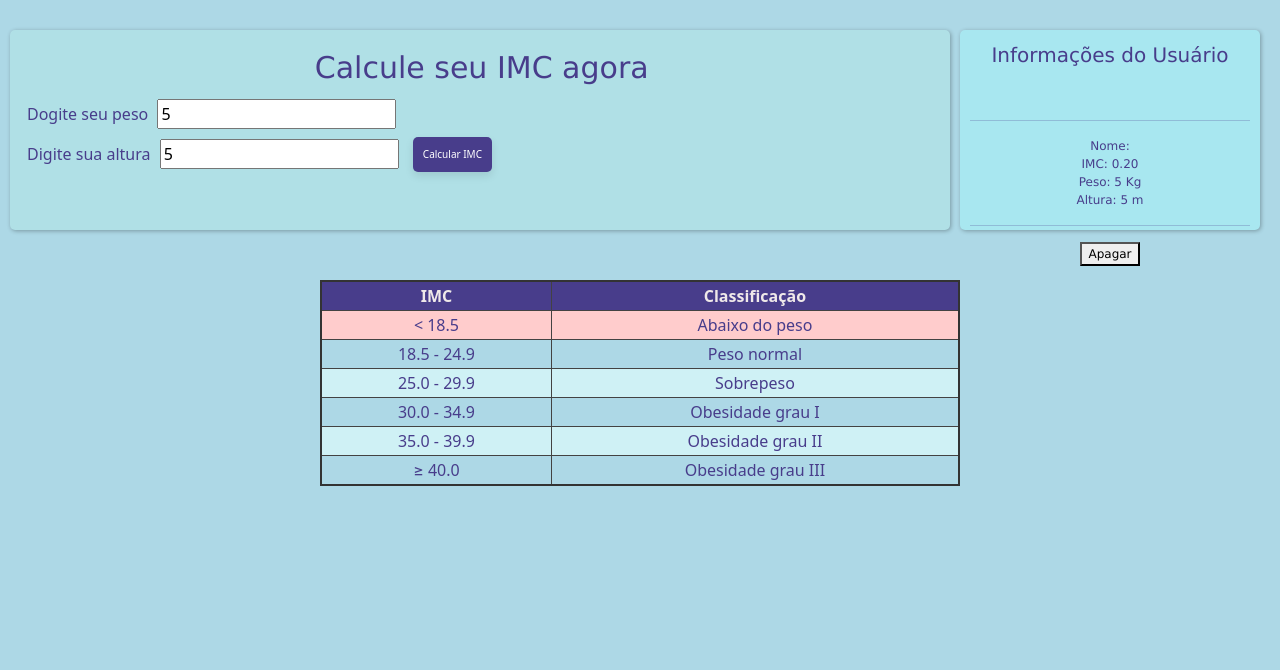
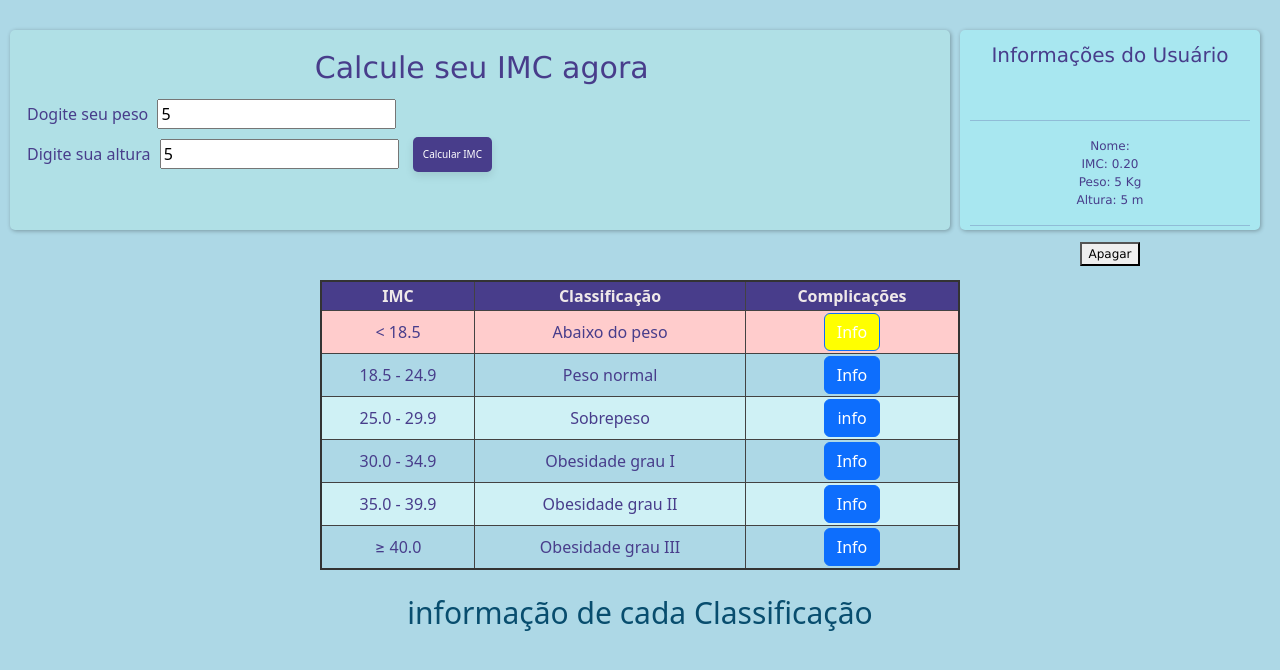
Before and after one commit to guimaraeshob/Desafio-IMC, a plain HTML site: page index.html in a window 1280 px wide. Both pictures are taken after typing "5", "5" into the empty fields and a click on the button "Calcular IMC". Drawn offline with nearby package versions, Linux system fonts and the light colour scheme.

Commit message:
1.2 Version

```diff
--- a/index.html
+++ b/index.html
@@ -42,32 +42,53 @@
         <tr>
           <th>IMC</th>
           <th>Classificação</th>
+          <th>Complicações</th>
         </tr>
         <tr id="abaixo-peso">
           <td>&lt; 18.5</td>
           <td>Abaixo do peso</td>
+          <td>
+            <button onclick="abaixoPeso()" type="button" id="btnAbaixoPeso" class="btn btn-primary">Info</button>
+          </td>
         </tr>
         <tr id="peso-normal">
           <td>18.5 - 24.9</td>
           <td>Peso normal</td>
+          <td>
+            <button onclick="pesoNormal()" type="button"  id= "btnPesoNormal" class="btn btn-primary">Info</button>
+          </td>
         </tr>
         <tr id="sobrepeso">
           <td>25.0 - 29.9</td>
           <td>Sobrepeso</td>
+          <td>
+            <button type="button" class="btn btn-primary">info</button>
+          </td>
         </tr>
         <tr id="obesidade-grau-1">
           <td>30.0 - 34.9</td>
           <td>Obesidade grau I</td>
+          <td>
+            <button class="btn btn-primary">Info</button>
+          </td>
         </tr>
         <tr id="obesidade-grau-2">
           <td>35.0 - 39.9</td>
           <td>Obesidade grau II</td>
+          <td>
+            <button type="button" class="btn btn-primary">Info</button>
+          </td>
         </tr>
         <tr id="obesidade-grau-3">
           <td>&ge; 40.0</td>
           <td>Obesidade grau III</td>
+          <td>
+            <button type="button" class="btn btn-primary">Info</button>
+          </td>
         </tr>
       </table>
+
+      <div id="infoBtn">informação de cada Classificação</div>
 
 
 </body>
--- a/script.js
+++ b/script.js
@@ -12,6 +12,10 @@ function calcular(){
     let peso = document.getElementById('peso').value
     let altura = document.getElementById('altura').value
     let info = document.getElementById('info')
+    let infoBtn = document.getElementById('infoBtn')
+    let btnAbaixoPeso = document.getElementById('btnAbaixoPeso')
+    let btnPesoNormal = document.getElementById('btnPesoNormal')
+
 
     //Validação de Formulário se estiver vazio
     if (peso === '' || altura === '') {
@@ -20,18 +24,19 @@ function calcular(){
         return;
       }
 
-
     // Calcular IMC
     let imc = peso/(altura*altura)
-
-
-
 
     // Marca a linha correspondente à classificação do IMC
     if (imc < 18.5) {
         document.getElementById('abaixo-peso').classList.add('marked-row');
+        btnAbaixoPeso.style.color = "";
+        btnAbaixoPeso.style.background = "yellow"
+
     } else if (imc >= 18.5 && imc < 25) {
         document.getElementById('peso-normal').classList.add('marked-row');
+        btnPesoNormal.style.background = "green"
+
     } else if (imc >= 25 && imc < 30) {
         document.getElementById('sobrepeso').classList.add('marked-row');
     } else if (imc >= 30 && imc < 35) {
@@ -41,7 +46,6 @@ function calcular(){
     } else {
         document.getElementById('obesidade-grau-3').classList.add('marked-row');
     }
-
 
     // Mostrar resultado na tela
     resultado.innerHTML = ` <div id="info" style= margin-top:0;">
@@ -60,12 +64,25 @@ function calcular(){
                                                         `
 }
 
+function abaixoPeso(){
+  infoBtn.innerHTML = "Abaixo do Peso. Você deve procurar uma ajuda médica";
+
+}
+
+  function pesoNormal(){
+    infoBtn.innerHTML = "Seu peso está  normal, parabens !"
+  }
+
+
 
 // Apaga todos os campos ao clicar no botão "apagar"
 function apagar(){
     resultado.innerHTML=""
     peso.value = ''
     altura.value = ''
+    btnAbaixoPeso.style.color = "";
+    btnPesoNormal.style.background = ""
+    infoBtn.innerHTML = ""
     document.getElementById('peso').focus()
 
     // Remove a marcação de todas as linhas da tabela
@@ -76,18 +93,3 @@ function apagar(){
 
 
 }
-
-// Marca a linha correspondente à classificação do IMC
-if (imc < 18.5) {
-    document.getElementById('abaixo-peso').classList.add('marked-row');
-  } else if (imc >= 18.5 && imc < 25) {
-    document.getElementById('peso-normal').classList.add('marked-row');
-  } else if (imc >= 25 && imc < 30) {
-    document.getElementById('sobrepeso').classList.add('marked-row');
-  } else if (imc >= 30 && imc < 35) {
-    document.getElementById('obesidade-grau-1').classList.add('marked-row');
-  } else if (imc >= 35 && imc < 40) {
-    document.getElementById('obesidade-grau-2').classList.add('marked-row');
-  } else {
-    document.getElementById('obesidade-grau-3').classList.add('marked-row');
-  }
--- a/style.css
+++ b/style.css
@@ -33,6 +33,11 @@ body{
 
 }
 
+#infoBtn{
+  font-size: 30px;
+  color:#084d6e;
+  text-align: center;
+}
 
 
 input{
```
